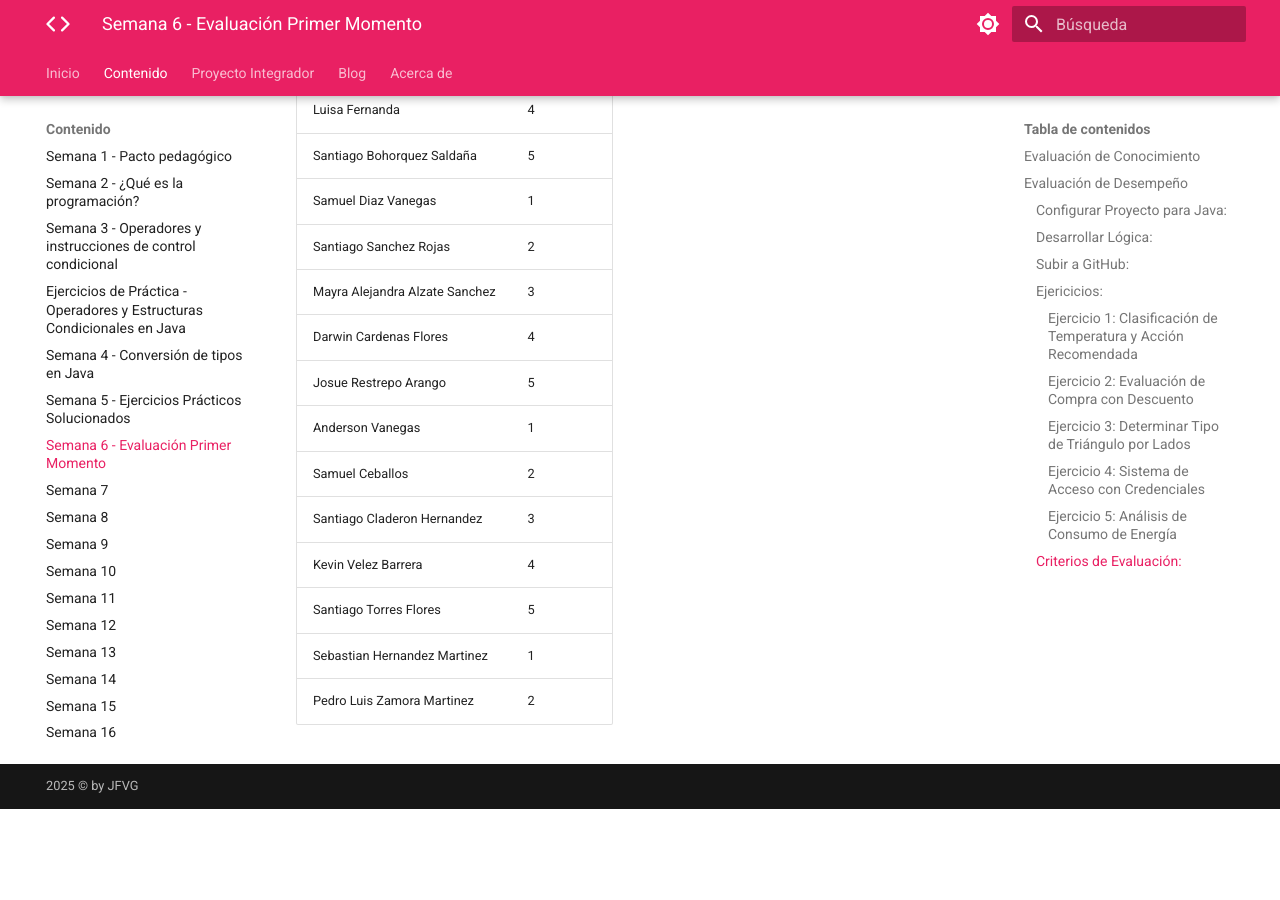
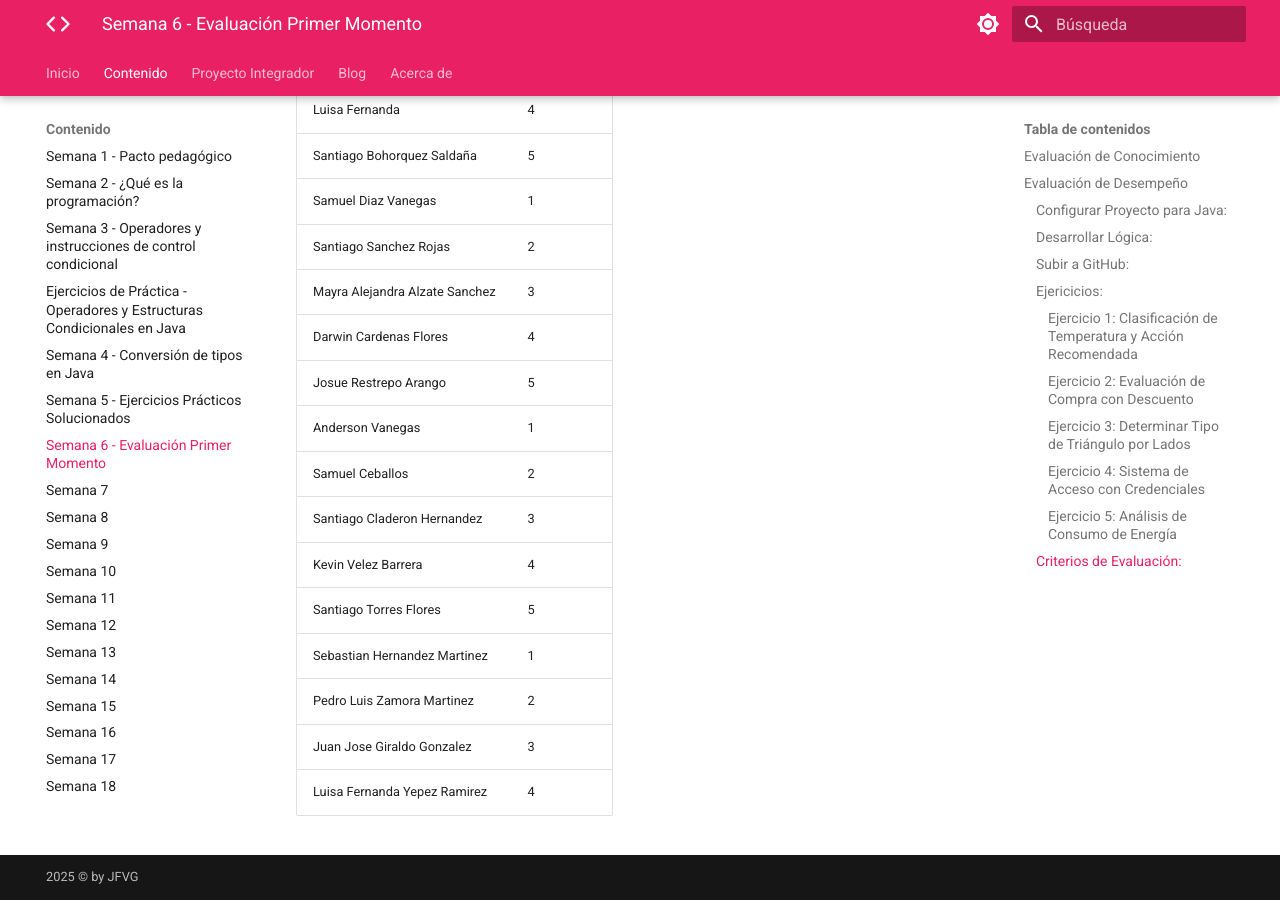
Before and after one commit to jfinfocesde/25lp, an MkDocs documentation site: the page built from docs/content/p6.md, in a window 1280 px wide and 900 px high, scrolled down 3704 px. Built offline with MkDocs 1.6.1 and Material for MkDocs 9.7.7, drawn with Linux system fonts in a browser that asks for light colours; before the commit the page ends 4513 px from its top, so only the background shows below that.

Commit message:
18-03-2025

```diff
--- a/docs/content/p6.md
+++ b/docs/content/p6.md
@@ -114,3 +114,5 @@
 | Santiago Torres Flores       | 5         |
 | Sebastian Hernandez Martinez | 1         |
 | Pedro Luis Zamora Martinez   | 2         |
+| Juan Jose Giraldo Gonzalez   | 3         |
+| Luisa Fernanda Yepez Ramirez | 4         |
```
